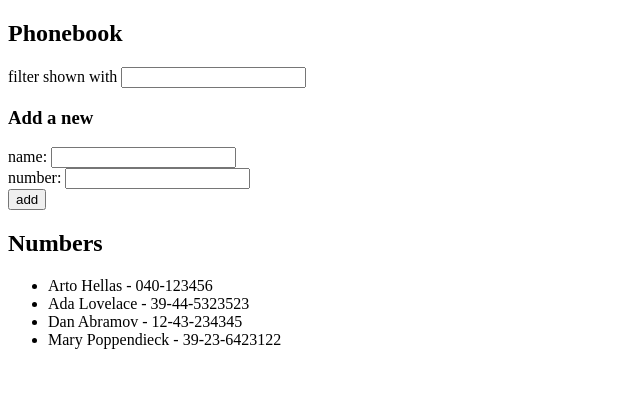
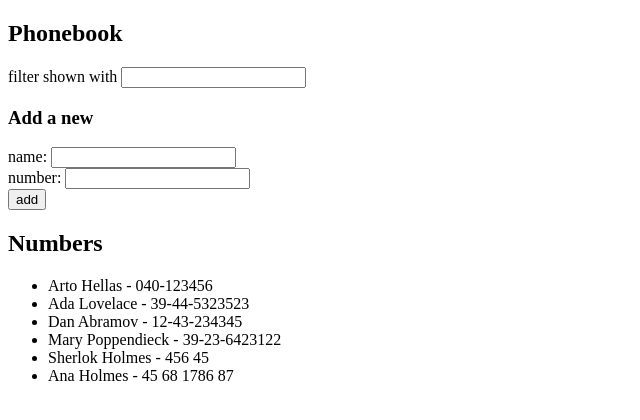
Before and after one commit to olegobiukh/fullstackopen, a React (Vite) app in the folder part2/phonebook/: page / in a window 1280 px wide. Shown: the top 420 px of the page, without its empty margins (0-640 px from the left). Built offline with nearby package versions, Linux system fonts and the light colour scheme; data requests are answered from the project's data file.

Commit message:
2.12-2.13 axios getAll, create and update + refactoring

```diff
--- a/part2/phonebook/db.json
+++ b/part2/phonebook/db.json
@@ -19,6 +19,17 @@
       "name": "Mary Poppendieck",
       "number": "39-23-6423122",
       "id": "4"
+    },
+    {
+      "name": "Sherlok Holmes",
+      "number": "456 45",
+      "id": "X1mw9-o1-KM"
+    },
+    {
+      "name": "Ana Holmes",
+      "number": "45 68 1786 87",
+      "id": "IYegSrQNY2Q"
     }
-  ]
+  ],
+  "$schema": "./node_modules/json-server/schema.json"
 }
--- a/part2/phonebook/src/App.jsx
+++ b/part2/phonebook/src/App.jsx
@@ -1,9 +1,9 @@
 import { useState } from "react";
-import axios from "axios";
 import Filter from "./components/Filter";
 import Persons from "./components/Persons";
 import PersonForm from "./components/PersonForm";
 import { useEffect } from "react";
+import personsService from "./services/persons";
 
 const App = () => {
   const [persons, setPersons] = useState([]);
@@ -12,10 +12,8 @@ const App = () => {
   const [filter, setFilter] = useState("");
 
   useEffect(() => {
-    axios.get("http://localhost:3001/persons").then((response) => {
-     console.log(response.data);
-
-      setPersons(response.data);
+    personsService.getAll().then((data) => {
+      setPersons(data);
     });
   }, []);
 
@@ -34,7 +32,10 @@ const App = () => {
       alert(`${newName} is already added to phonebook`);
       return;
     }
-    setPersons([...persons, { name: newName, number: newNumber }]);
+
+    personsService.create({ name: newName, number: newNumber }).then((data) => {
+      setPersons(persons.concat(data));
+    });
     setNewName("");
     setNewNumber("");
   };
--- /dev/null
+++ b/part2/phonebook/src/services/persons.jsx
@@ -0,0 +1,24 @@
+import axios from "axios";
+
+const url = "http://localhost:3001/persons";
+
+const getAll = () => {
+  const request = axios.get(url);
+  return request.then((response) => response.data);
+};
+
+const create = (newObject) => {
+  const request = axios.post(url, newObject);
+  return request.then((response) => response.data);
+};
+
+const update = (id, newObject) => {
+  const request = axios.put(`${url}/${id}`, newObject);
+  return request.then((response) => response.data);
+};
+
+export default {
+  create,
+  update,
+  getAll,
+};
```
